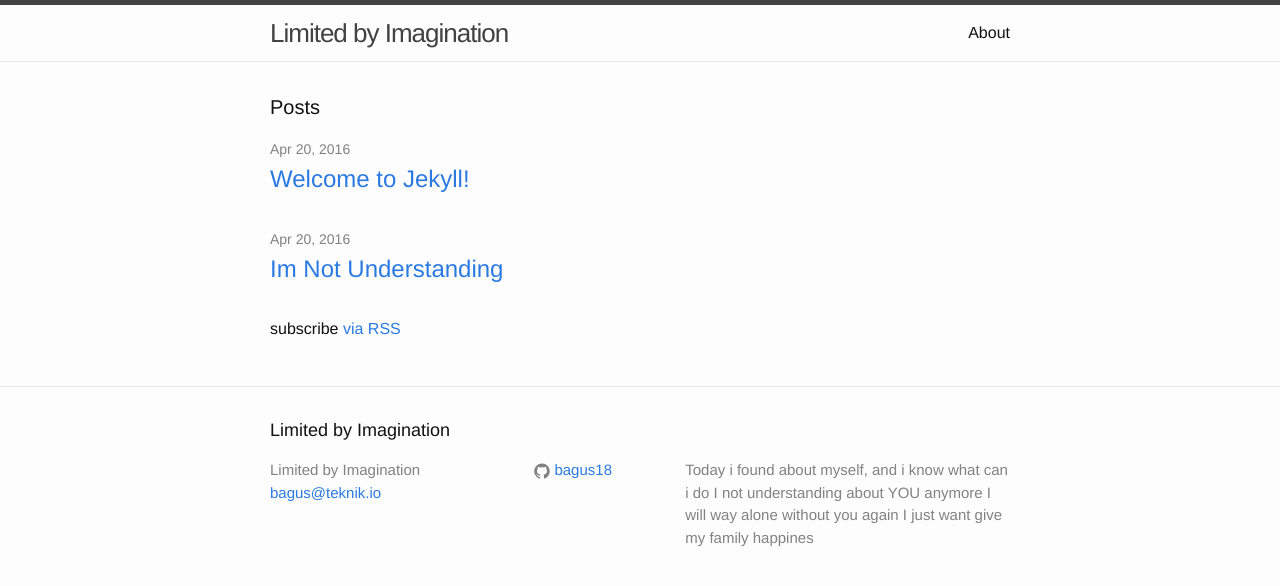
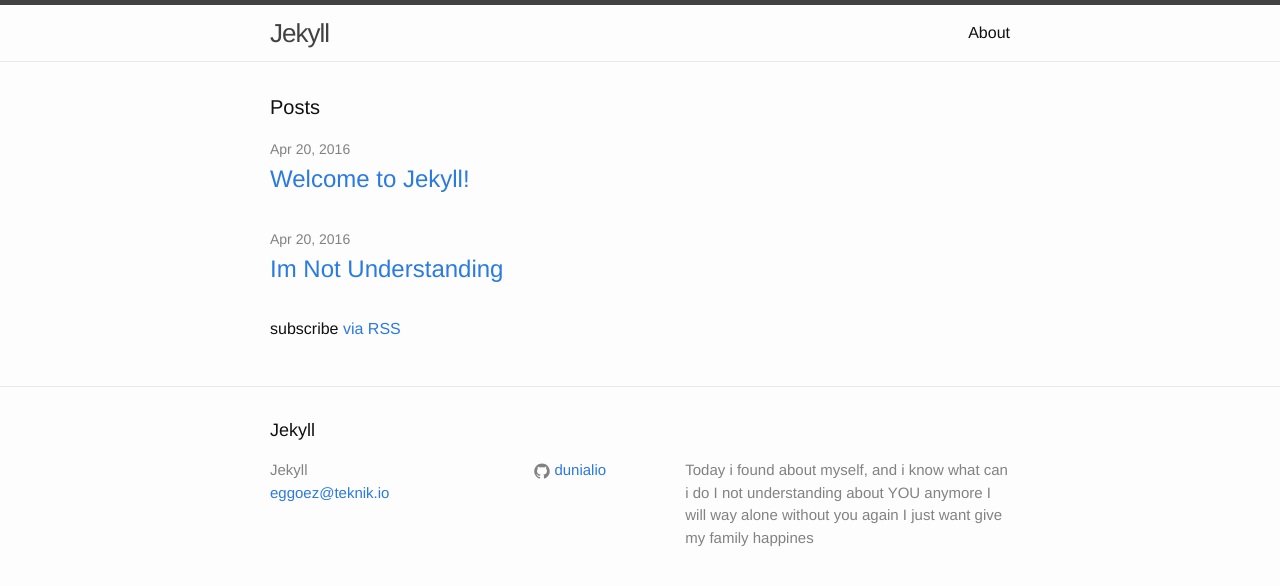
Before and after one commit to duniaweb/Jekyll, a Jekyll site: the page built from index.html, in a window 1280 px wide. Shown: the top 586 px of the page. Built offline with Jekyll 4.4.1, drawn with Linux system fonts in a browser that asks for light colours.

Commit message:
fix & upd

```diff
--- a/_config.yml
+++ b/_config.yml
@@ -6,18 +6,18 @@
 # 'jekyll serve'. If you change this file, please restart the server process.
 
 # Site settings
-title: Limited by Imagination
-email: bagus@teknik.io
+title: Jekyll
+email: eggoez@teknik.io
 description: > # this means to ignore newlines until "baseurl:"
   Today i found about myself, and i know what can i do
   I not understanding about YOU anymore
   I will way alone without you again
   I just want give my family happines
-baseurl: "" # the subpath of your site, e.g. /blog
-url: "https://bagus18.github.io" # the base hostname & protocol for your site
+baseurl: "/Jekyll" # the subpath of your site, e.g. /blog
+url: "http://duniaweb.github.io" # the base hostname & protocol for your site
 permalink: /:categories/:title.html
-#twitter_username: bagus18
-github_username:  bagus18
+#twitter_username: eggoez
+github_username:  dunialio
 
 # Build settings
 markdown: kramdown
```
